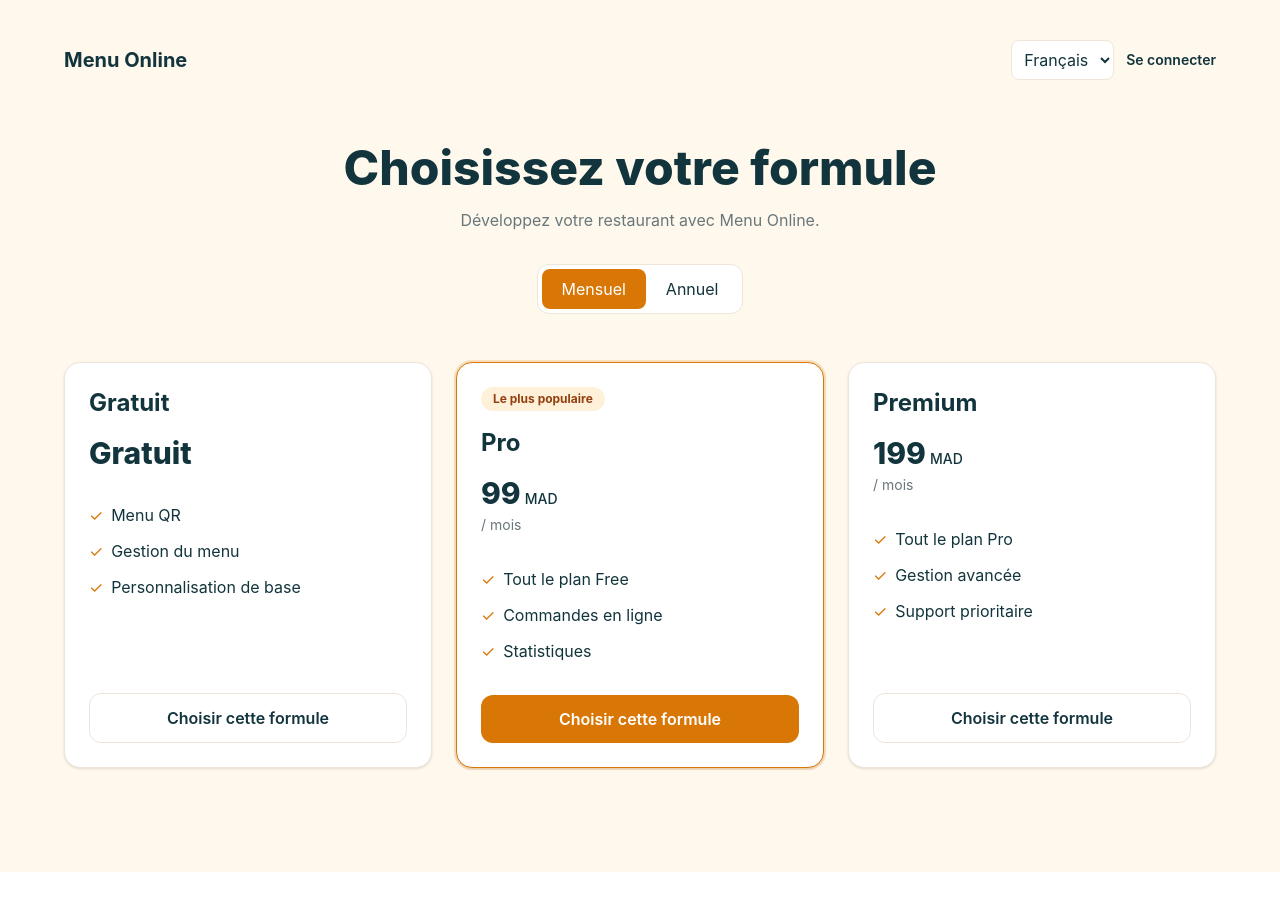
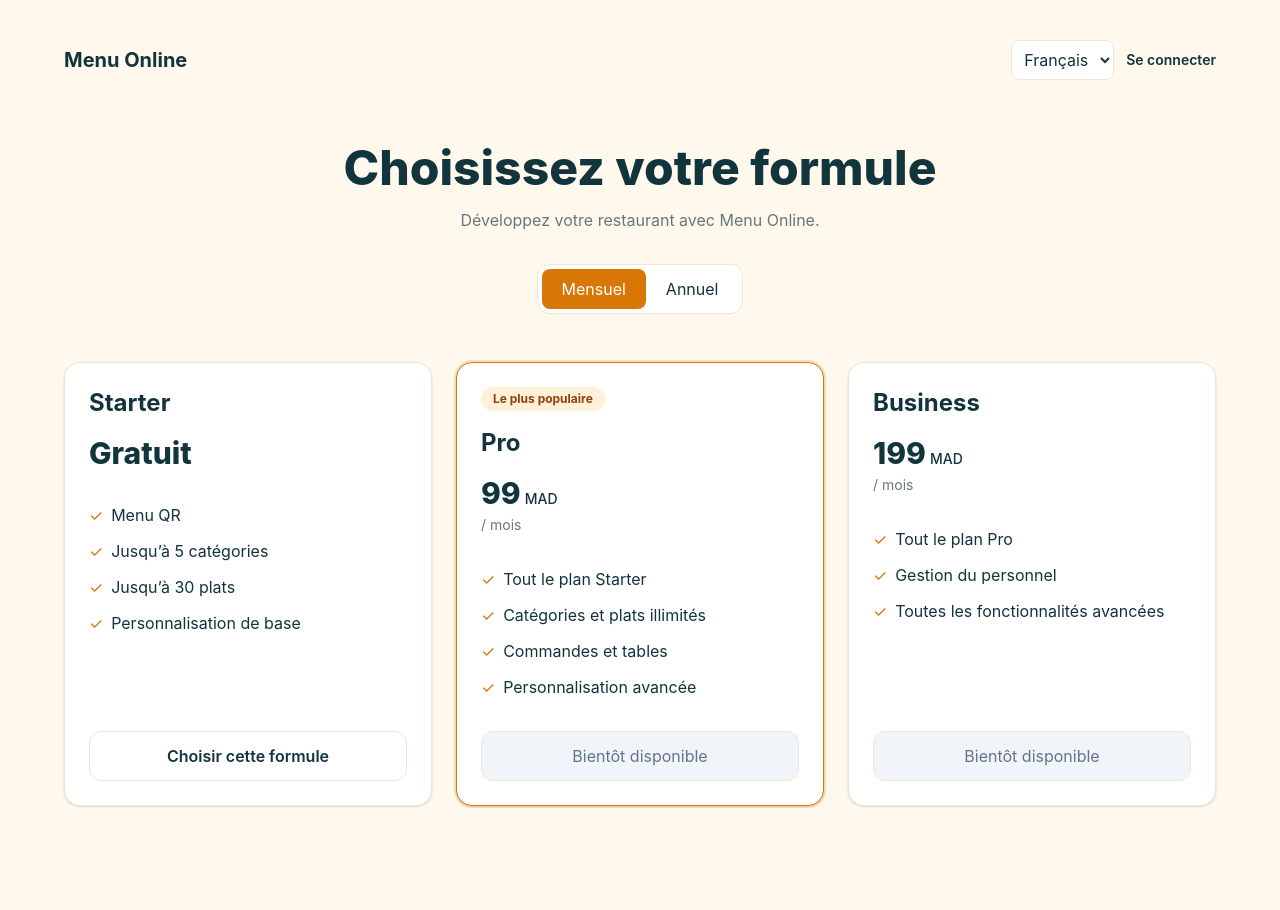
Before and after one commit to skouti-7788/responsable-restaurant, a React (Vite) app: page /pricing in a window 1280 px wide. Before the commit the page ends 872 px from the top, so only its background shows below. Built offline with nearby package versions, Linux system fonts and the light colour scheme; no server answers.

Commit message:
Align pricing page with Starter Pro and Business subscription plans

```diff
--- a/src/pages/pricing/PricingPage.jsx
+++ b/src/pages/pricing/PricingPage.jsx
@@ -1,36 +1,38 @@
-
 import { useEffect, useState } from 'react'
 import { Link } from 'react-router-dom'
 
 const plans = [
   {
-    id: 'free',
+    id: 'starter',
     price: 0,
     popular: false,
+    available: true,
     features: {
-      fr: ['Menu QR', 'Gestion du menu', 'Personnalisation de base'],
-      en: ['QR menu', 'Menu management', 'Basic customization'],
-      ar: ['قائمة QR', 'إدارة الوجبات', 'تخصيص أساسي'],
+      fr: ['Menu QR', 'Jusqu’à 5 catégories', 'Jusqu’à 30 plats', 'Personnalisation de base'],
+      en: ['QR menu', 'Up to 5 categories', 'Up to 30 meals', 'Basic appearance customization'],
+      ar: ['قائمة QR', 'حتى 5 فئات', 'حتى 30 وجبة', 'تخصيص أساسي للمظهر'],
     },
   },
   {
     id: 'pro',
     price: 99,
     popular: true,
+    available: false,
     features: {
-      fr: ['Tout le plan Free', 'Commandes en ligne', 'Statistiques'],
-      en: ['Everything in Free', 'Online orders', 'Analytics'],
-      ar: ['جميع مميزات المجانية', 'الطلبات عبر الإنترنت', 'الإحصائيات'],
+      fr: ['Tout le plan Starter', 'Catégories et plats illimités', 'Commandes et tables', 'Personnalisation avancée'],
+      en: ['Everything in Starter', 'Unlimited categories and meals', 'Orders and tables', 'Advanced appearance customization'],
+      ar: ['جميع مميزات Starter', 'فئات ووجبات غير محدودة', 'الطلبات والطاولات', 'تخصيص متقدم للمظهر'],
     },
   },
   {
-    id: 'premium',
+    id: 'business',
     price: 199,
     popular: false,
+    available: false,
     features: {
-      fr: ['Tout le plan Pro', 'Gestion avancée', 'Support prioritaire'],
-      en: ['Everything in Pro', 'Advanced management', 'Priority support'],
-      ar: ['جميع مميزات Pro', 'إدارة متقدمة', 'دعم ذو أولوية'],
+      fr: ['Tout le plan Pro', 'Gestion du personnel', 'Toutes les fonctionnalités avancées'],
+      en: ['Everything in Pro', 'Staff management', 'All advanced features'],
+      ar: ['جميع مميزات Pro', 'إدارة الموظفين', 'جميع الميزات المتقدمة'],
     },
   },
 ]
@@ -43,10 +45,12 @@ const translations = {
     yearly: 'Annuel',
     month: '/ mois',
     year: '/ an',
+    starter: 'Starter',
+    pro: 'Pro',
+    business: 'Business',
     free: 'Gratuit',
-    pro: 'Pro',
-    premium: 'Premium',
     choose: 'Choisir cette formule',
+    unavailable: 'Bientôt disponible',
     popular: 'Le plus populaire',
     currency: 'MAD',
     login: 'Se connecter',
@@ -58,10 +62,12 @@ const translations = {
     yearly: 'Yearly',
     month: '/ month',
     year: '/ year',
+    starter: 'Starter',
+    pro: 'Pro',
+    business: 'Business',
     free: 'Free',
-    pro: 'Pro',
-    premium: 'Premium',
     choose: 'Choose this plan',
+    unavailable: 'Coming soon',
     popular: 'Most popular',
     currency: 'MAD',
     login: 'Log in',
@@ -73,10 +79,12 @@ const translations = {
     yearly: 'سنوي',
     month: '/ الشهر',
     year: '/ السنة',
+    starter: 'Starter',
+    pro: 'Pro',
+    business: 'Business',
     free: 'مجانية',
-    pro: 'احترافية',
-    premium: 'متميزة',
     choose: 'اختر هذه الباقة',
+    unavailable: 'قريباً',
     popular: 'الأكثر طلباً',
     currency: 'درهم',
     login: 'تسجيل الدخول',
@@ -85,7 +93,7 @@ const translations = {
 
 export default function PricingPage() {
   const [language, setLanguage] = useState(() => {
-    const saved = localStorage.getItem('menu_language')
+    const saved = localStorage.getItem('restaurant_language') || localStorage.getItem('menu_language')
     return ['fr', 'en', 'ar'].includes(saved) ? saved : 'fr'
   })
 
@@ -96,7 +104,7 @@ export default function PricingPage() {
   useEffect(() => {
     document.documentElement.lang = language
     document.documentElement.dir = isArabic ? 'rtl' : 'ltr'
-    localStorage.setItem('menu_language', language)
+    localStorage.setItem('restaurant_language', language)
   }, [language, isArabic])
 
   const formatPrice = (price) => {
@@ -213,16 +221,22 @@ export default function PricingPage() {
                 ))}
               </ul>
 
-              <Link
-                to={`/register?plan=${plan.id}`}
-                className={`rounded-xl px-4 py-3 text-center font-semibold ${
-                  plan.popular
-                    ? 'bg-[#D97706] text-white hover:bg-[#B45309]'
-                    : 'border border-[#EEE6D9] hover:bg-[#FFF9ED]'
-                }`}
-              >
-                {t.choose}
-              </Link>
+              {plan.available ? (
+                <Link
+                  to="/register"
+                  className="rounded-xl border border-[#EEE6D9] px-4 py-3 text-center font-semibold hover:bg-[#FFF9ED]"
+                >
+                  {t.choose}
+                </Link>
+              ) : (
+                <button
+                  type="button"
+                  disabled
+                  className="cursor-not-allowed rounded-xl border border-[#EEE6D9] bg-slate-100 px-4 py-3 text-center font-semibold text-slate-500"
+                >
+                  {t.unavailable}
+                </button>
+              )}
             </article>
           ))}
         </div>
```
